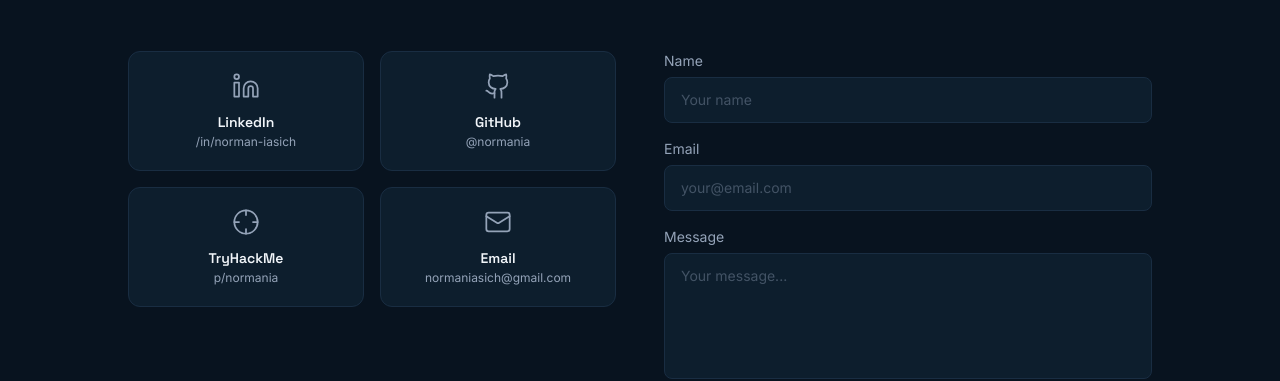
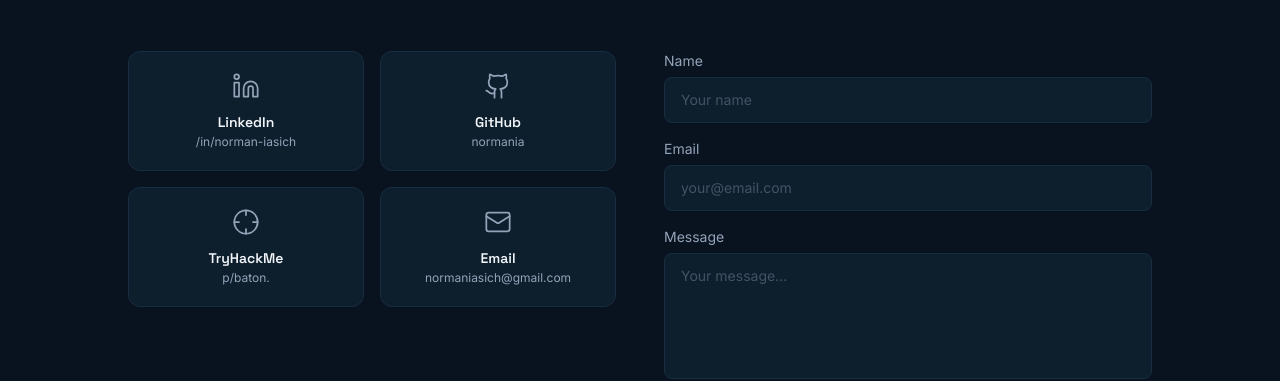
Before and after one commit to AyelenIasich/norman-portfolio, a Next.js app: page / in a window 1280 px wide. Shown: the part 4340-4721 px from the top of the page. Built offline with nearby package versions, Linux system fonts and the light colour scheme.

Commit message:
fix: update social media links in Contact component for accuracy

```diff
--- a/components/Contact.tsx
+++ b/components/Contact.tsx
@@ -82,13 +82,13 @@
       icon: Github,
       label: t.contact.social.github,
       href: 'https://github.com/normania',
-      desc: '@normania',
+      desc: 'normania',
     },
     {
       icon: Crosshair,
       label: t.contact.social.tryhackme,
-      href: 'https://tryhackme.com/p/normania',
-      desc: 'p/normania',
+      href: 'https://tryhackme.com/p/baton.',
+      desc: 'p/baton.',
     },
     {
       icon: Mail,
--- a/tsconfig.json
+++ b/tsconfig.json
@@ -1,5 +1,6 @@
 {
   "compilerOptions": {
+    "ignoreDeprecations": "6.0",
     "target": "es5",
     "lib": ["dom", "dom.iterable", "esnext"],
     "allowJs": true,
```
